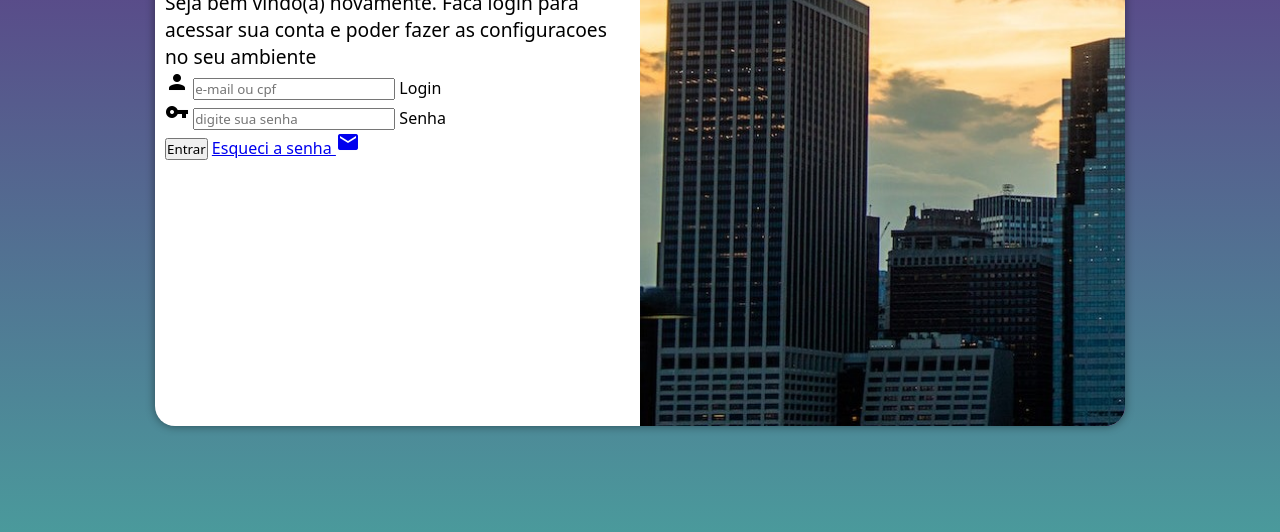
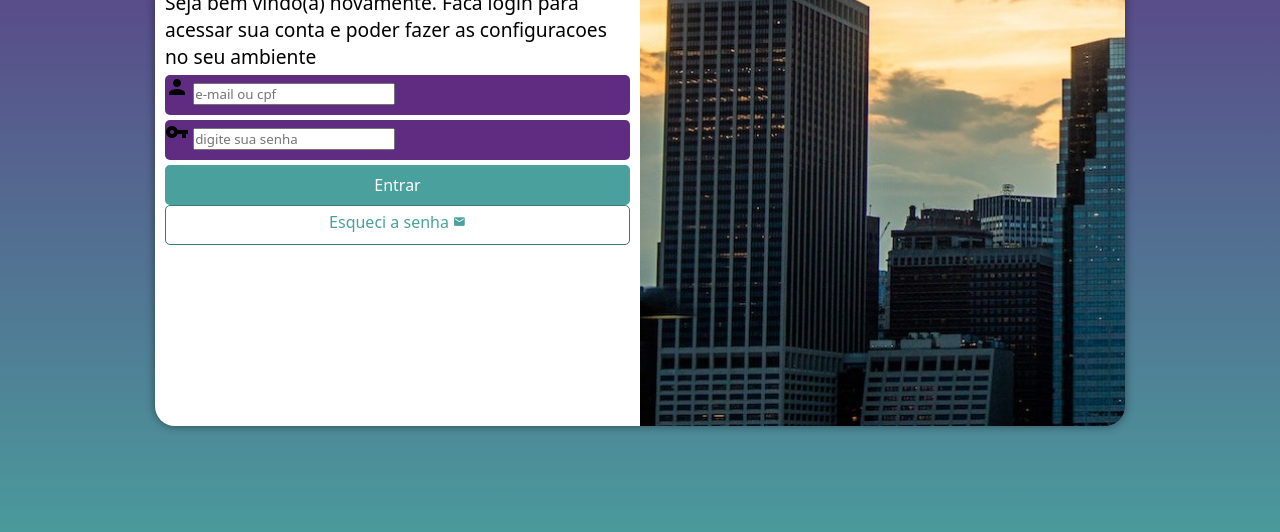
Before and after one commit to gsacrame/projeto-login, a plain HTML site: page index.html in a window 1280 px wide. Shown: the part 224-756 px from the top of the page. Drawn offline with Linux system fonts and the light colour scheme.

Commit message:
atualizacao projeto-login

```diff
--- a/Estilos/style.css
+++ b/Estilos/style.css
@@ -63,3 +63,54 @@ div#formulario > h1 {
 div#formulario > p {
     font-size: 0.8em;
 }
+
+form > div.campo {
+    background-color: #5f2c82;
+    display: block;
+    height: 40px;
+    width: 100%;
+    border-radius: 5px;
+    margin: 5px 0px;
+}
+
+div.campo > label {
+    display: none;
+}
+
+form > input[type=submit] {
+    display: block;
+    font-size: 1em;
+    width: 100%;
+    height: 40px;
+    background-color: #49a09d;
+    color: white;
+    border: none;
+    border-radius: 5px;
+}
+
+form > input[type=submit]:hover {
+    background-color: #387a78;
+}
+
+form > a.botao {
+    display: block;
+    text-align: center;
+    font-size: 1em;
+    width: 100%;
+    height: 40px;
+    padding-top: 5px;
+    background-color: white;
+    color: #49a09d;
+    border: 1px solid #387a78;
+    border-radius: 5px;
+    text-decoration: none;
+}
+
+form > a.botao:hover {
+    background-color: #49a09d;
+
+}
+
+form > a.botao > i {
+    font-size: 0.8em;
+}
--- a/index.html
+++ b/index.html
@@ -30,7 +30,7 @@
                         <label for="isenha">Senha</label>
                     </div>
                     <input type="submit" value="Entrar">
-                    <a href="esqueci.html">
+                    <a href="esqueci.html" class="botao">
                         Esqueci a senha <i class="material-icons">mail</i>
                     </a>
 
```
